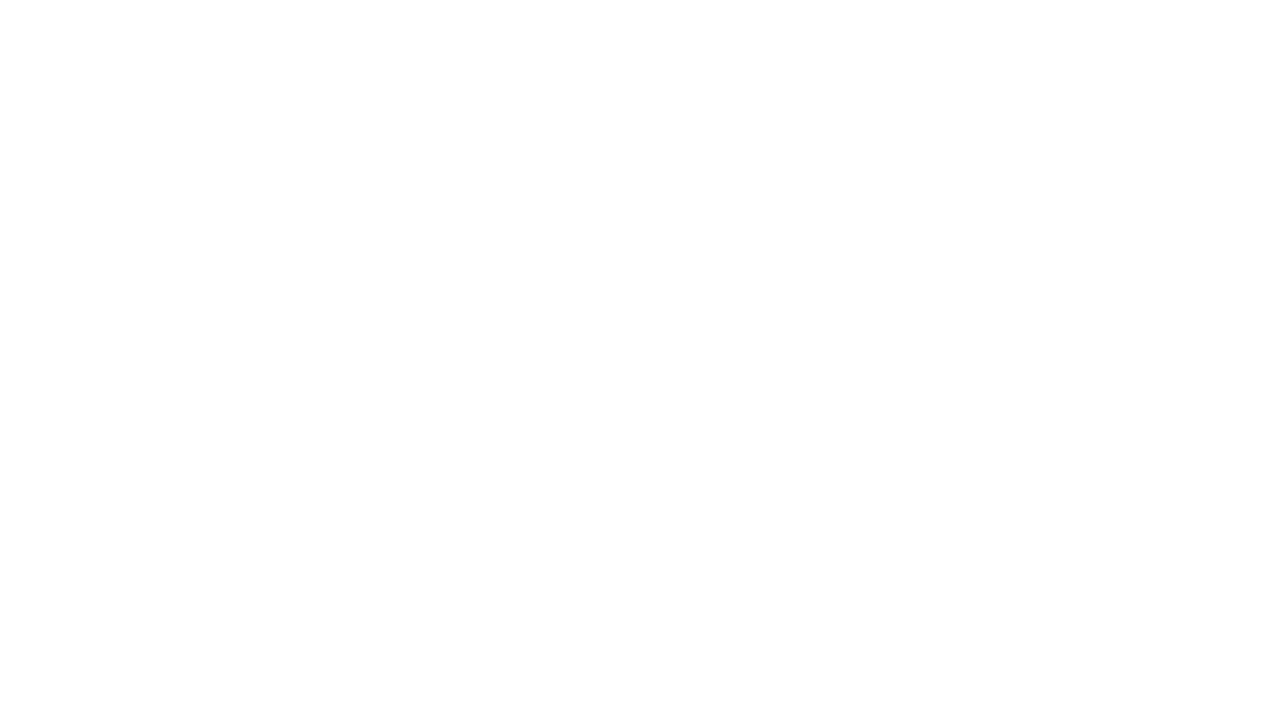
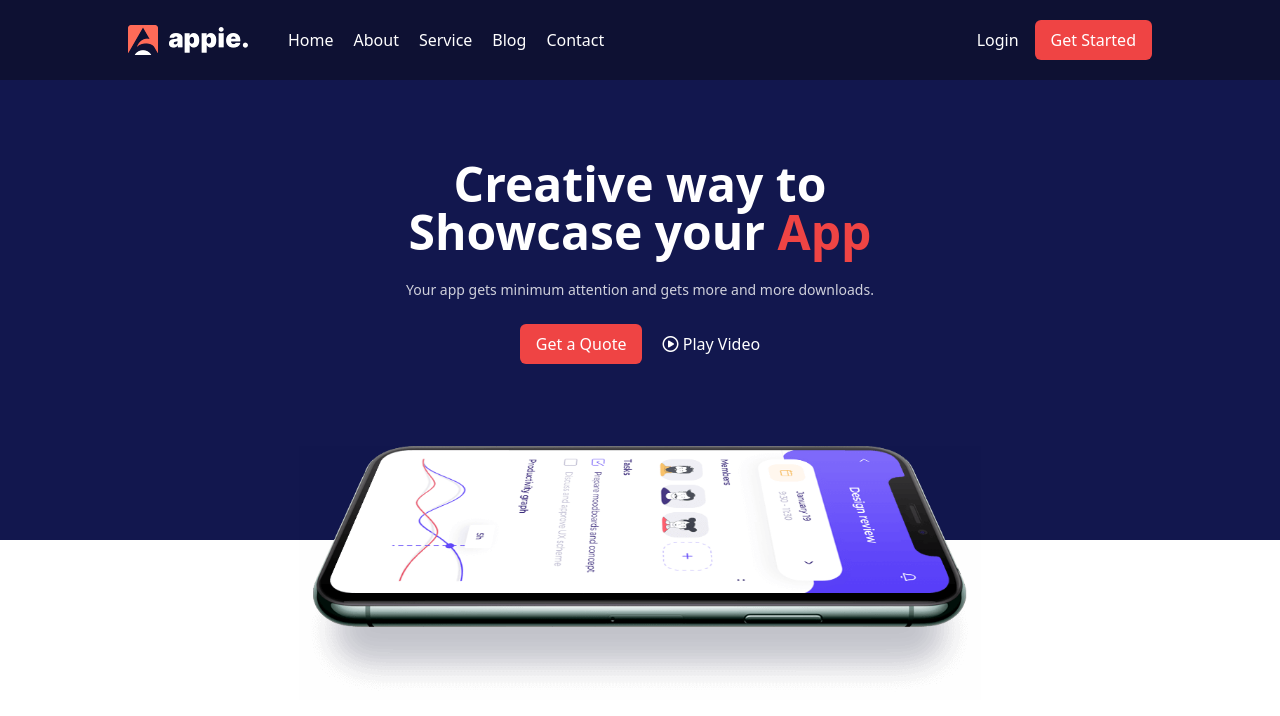
Before and after one commit to Aslam168/tailwind-conceptual-1, a plain HTML site: page index.html in a window 1280 px wide. Drawn offline with nearby package versions, Linux system fonts and the light colour scheme.

Commit message:
added navbar and banner section and responsive for small, medium, and large device

```diff
--- a/index.html
+++ b/index.html
@@ -3,9 +3,82 @@
 <head>
     <meta charset="UTF-8">
     <meta name="viewport" content="width=device-width, initial-scale=1.0">
+
+    <!-- tailwind css link -->
+    <script src="https://unpkg.com/@tailwindcss/browser@4"></script>
+
+    <!-- fontawesome link -->
+    <link rel="stylesheet" href="https://cdnjs.cloudflare.com/ajax/libs/font-awesome/6.7.2/css/all.min.css" integrity="sha512-Evv84Mr4kqVGRNSgIGL/F/aIDqQb7xQ2vcrdIwxfjThSH8CSR7PBEakCr51Ck+w+/U6swU2Im1vVX0SVk9ABhg==" crossorigin="anonymous" referrerpolicy="no-referrer" />
+
     <title>Tailwind Conceptual 1</title>
 </head>
 <body>
 
+<!-- header section starts here -->
+
+    <header>
+
+        <!-- navbar section -->
+
+        <nav class="bg-[#0e1133] py-5">
+
+            <div class="container flex justify-between items-center px-8 md:px-20 lg:px-32 mx-auto text-white">
+                <div class="flex items-center space-x-10">
+                    <div>
+                        <img src="assets/logo-3.png" alt="">
+                    </div>
+
+                    <div class="font-medium space-x-5 hidden lg:flex">
+                        <a href="">Home</a>
+                        <a href="">About</a>
+                        <a href="">Service</a>
+                        <a href="">Blog</a>
+                        <a href="">Contact</a>
+                    </div>
+                </div>
+
+                <div class="space-x-4 hidden lg:flex">
+                    <button class="font-medium">Login</button>
+                    <button class="font-medium bg-[#ef4444] px-4 py-2 rounded-md">Get Started</button>
+                </div>
+
+                <div class="lg:hidden">
+                    <i class="fa-solid fa-bars text-2xl"></i>
+                </div>
+
+            </div>
+
+        </nav>
+
+        <!-- banner section -->
+
+        <section class="bg-[#12174e] relative">
+             <div class="container px-8 lg:px-32 py-12 md:py-18 lg:py-20 mx-auto text-white text-center space-y-6">
+                  <h1 class="text-3xl lg:text-5xl font-bold">Creative way to <br> Showcase your <span class="text-[#ef4444]">App</span></h1>
+                  <p class="opacity-80 text-sm">Your app gets minimum attention and gets more and more downloads.</p>
+                  <div class="space-x-4 pb-5 lg:pb-24 md:pb-10">
+                      <button class="font-medium bg-[#ef4444] px-4 py-2 rounded-md">Get a Quote</button>
+                      <button><i class="fa-regular fa-circle-play"></i> Play Video</button>
+                  </div>
+             </div>
+
+             <div class="container px-8 lg:px-32 mx-auto absolute flex justify-center -bottom-12 md:-bottom-28 lg:-bottom-40">
+                 <img class="w-2/3" src="assets/hero-thumb-4.png" alt="">
+             </div>
+
+        </section>
+
+    </header>
+
+<!-- header section ends here -->
+
+<!-- main section starts here -->
+
+    <main>
+
+    </main>
+
+<!-- main section ends here -->
+
 </body>
 </html>
--- /dev/null
+++ b/tailwind.config.js
@@ -0,0 +1,8 @@
+/** @type {import('tailwindcss').Config} */
+module.exports = {
+    content: ["./src/**/*.{html,js}"],
+    theme: {
+      extend: {},
+    },
+    plugins: [],
+  }
```
